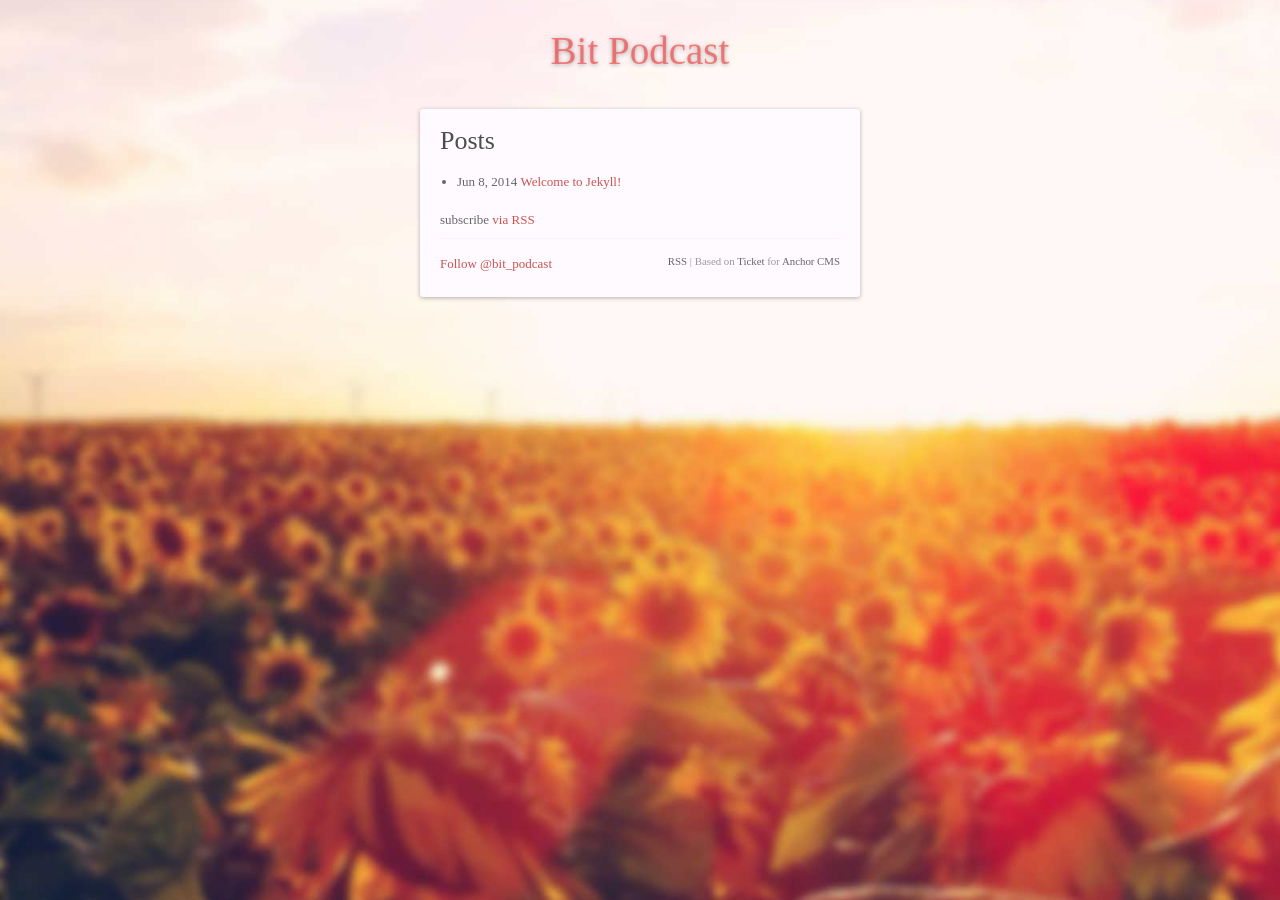
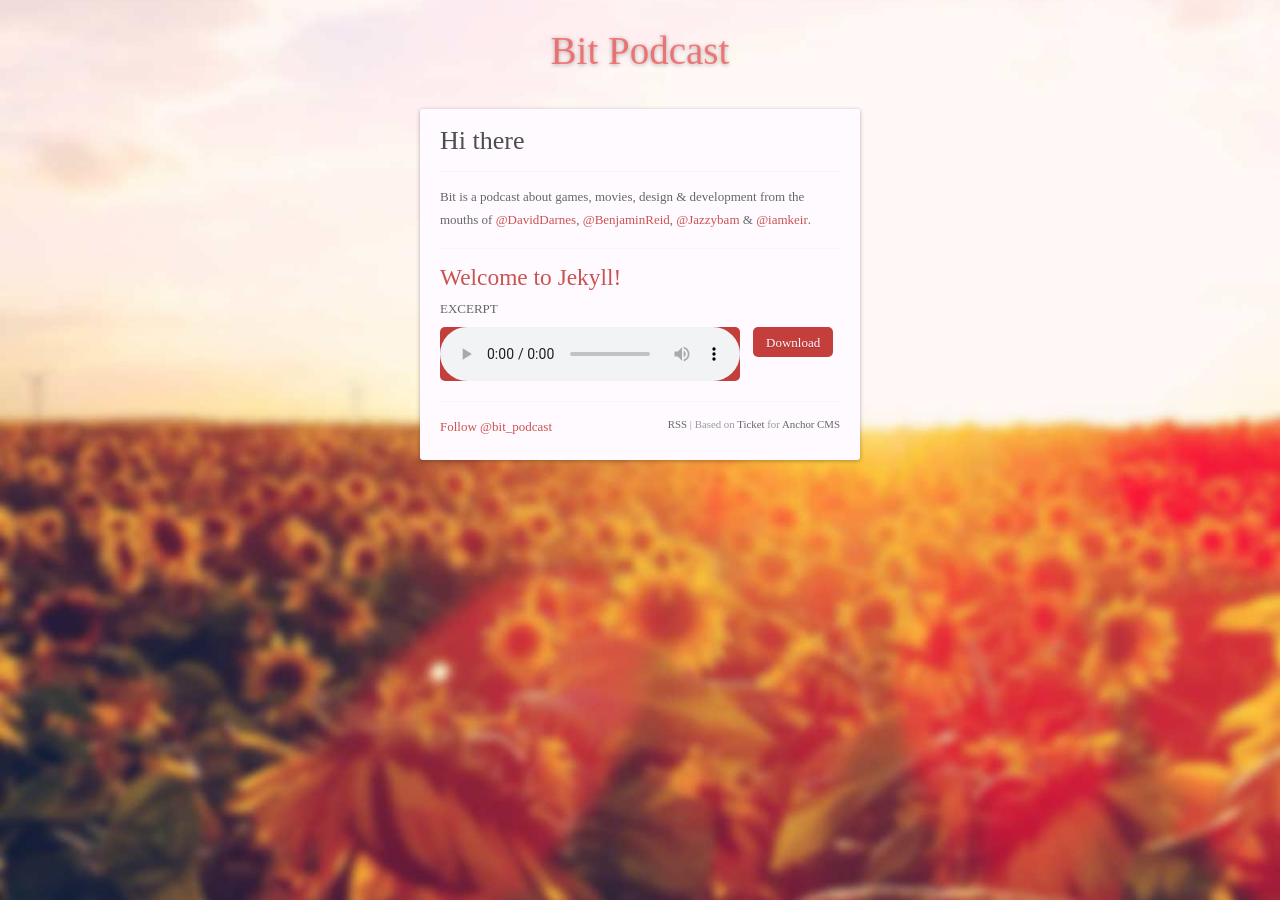
Before and after one commit to benjaminreid/bitpodcast.com, a Jekyll site: the page built from index.html, in a window 1280 px wide. Built offline with Jekyll 4.4.1, drawn with Linux system fonts in a browser that asks for light colours; some web fonts are replaced; comment, search, counter and statistics services are not loaded.

Commit message:
Move main HTML across

```diff
--- a/index.html
+++ b/index.html
@@ -2,19 +2,29 @@
 layout: default
 ---
 
-<div class="home">
+<header>
+  <h1>Hi there</h1>
+</header>
 
-  <h1>Posts</h1>
+<article>
+  <p>
+    Bit is a podcast about games, movies, design &amp; development from the
+    mouths of <a href="https://twitter.com/daviddarnes">@DavidDarnes</a>,
+    <a href="https://twitter.com/BenjaminReid">@BenjaminReid</a>,
+    <a href="https://twitter.com/Jazzybam">@Jazzybam</a> &amp;
+    <a href="https://twitter.com/iamkeir">@iamkeir</a>.
+  </p>
+</article>
 
-  <ul class="posts">
-    {% for post in site.posts %}
-      <li>
-        <span class="post-date">{{ post.date | date: "%b %-d, %Y" }}</span>
-        <a class="post-link" href="{{ post.url | prepend: site.baseurl }}">{{ post.title }}</a>
-      </li>
-    {% endfor %}
-  </ul>
-
-  <p class="rss-subscribe">subscribe <a href="{{ "/feed.xml" | prepend: site.baseurl }}">via RSS</a></p>
-
-</div>
+{% for post in site.posts %}
+<article>
+  <h2>
+    <a href="{{ post.url | prepend: site.baseurl }}" title="{{ post.title }}">{{ post.title }}</a>
+  </h2>
+  <p>EXCERPT</p>
+  <audio src="https://s3-eu-west-1.amazonaws.com/bitpodcasts/episode-7.mp3" preload="auto" controls="controls" type="audio/mp3">
+    Your browser doesn't support the <code>audio</code> element.
+  </audio>
+  <a href="https://s3-eu-west-1.amazonaws.com/bitpodcasts/episode-7.mp3" class="button">Download</a>
+</article>
+{% endfor %}
```
